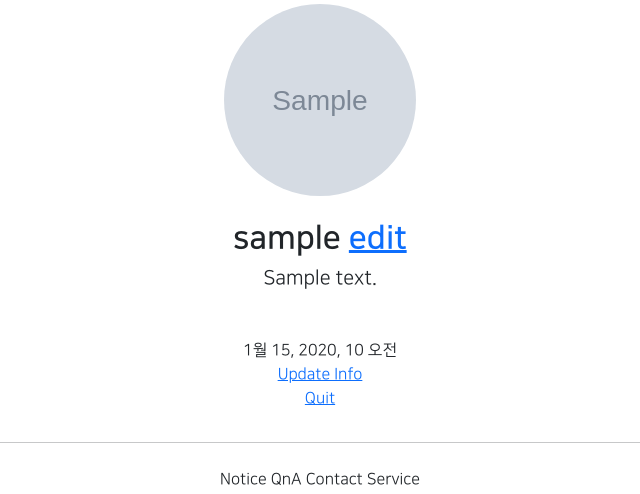
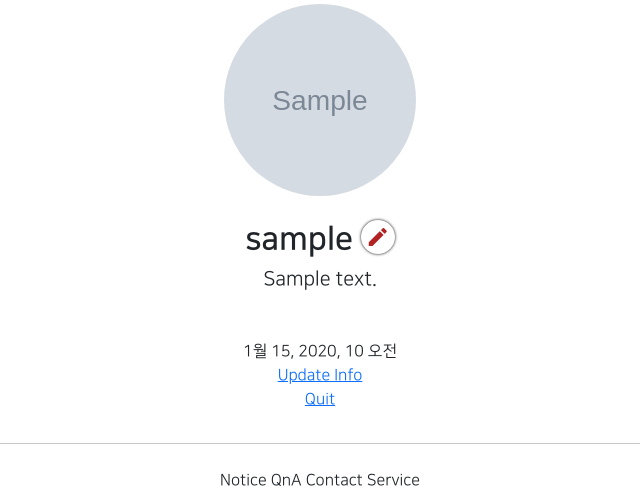
Before and after one commit to hale-in/web-app1, a Django app: page /accounts/detail/1 in a window 1280 px wide. Shown: the part 269-763 px from the top of the page, without its empty margins (320-960 px from the left). Run offline with Django 3.2, Linux system fonts and the light colour scheme; a user stored in the database is signed in; tables that the repository leaves empty hold one stand-in row (values such as "Sample post"); grey boxes marked "Sample" are stand-in pictures; parts of the project's set-up code (start-up, migrations or seed data) failed here and were passed over; some libraries are stand-ins or nearby versions.

Commit message:
7/30 3ban class commit 2

```diff
--- a/accountapp/templates/accountapp/detail.html
+++ b/accountapp/templates/accountapp/detail.html
@@ -9,7 +9,8 @@
                      alt="profile image">
                 <h2 class="NNS_B">{{ target_user.profile.nickname }}
                     {% if target_user == user %}
-                    <a href="{% url 'profileapp:update' pk=target_user.profile.pk %}">
+                    <a href="{% url 'profileapp:update' pk=target_user.profile.pk %}"
+                        class="material-icons round_button">
                         edit
                     </a>
                     {% endif %}
--- a/static/base.css
+++ b/static/base.css
@@ -29,3 +29,15 @@
 .NNS_B{
     font-family: "NanumSquareB", cursive;
 }
+
+.round_button{
+    color: firebrick;
+    text-decoration: none;
+    box-shadow: 0 0 3px black;
+    border-radius: 20rem;
+    padding: 0.3rem;
+}
+
+.round_button:hover{
+    color: cornflowerblue;
+}
--- a/templates/head.html
+++ b/templates/head.html
@@ -14,6 +14,12 @@
 
     {# default css link #}
     <link rel="stylesheet" type="text/css" href="{% static 'base.css' %}">
+
+    {# Material Icon link #}
+    <link href="https://fonts.googleapis.com/css2?family=Material+Icons"
+      rel="stylesheet">
+
+
     <style>
         @font-face {
             font-family: 'NanumSquareR';
```
